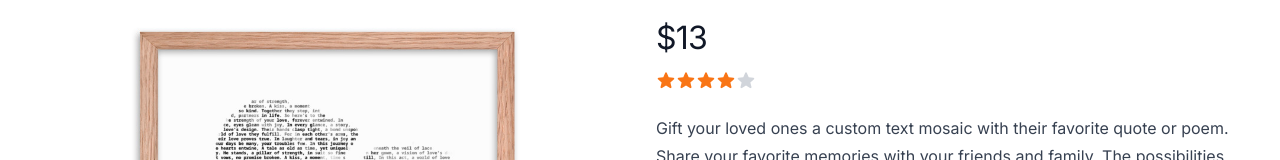
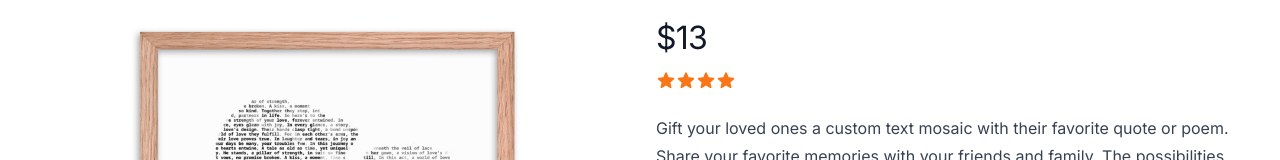
Before and after one commit to lemnispace/web-client, a Next.js app: page /shop/mosaics/1 in a window 1280 px wide. Shown: the part 244-404 px from the top of the page. Built offline with nearby package versions, Linux system fonts and the light colour scheme.

Commit message:
Refactor Mosaic component and add interface

```diff
--- a/src/app/shop/mosaics/[slug]/page.tsx
+++ b/src/app/shop/mosaics/[slug]/page.tsx
@@ -9,8 +9,14 @@ import ProductTitle, {
 import mosaicImg2 from "@/images/mosaic/mosaic-2.jpg";
 import mosaicImgCloseup from "@/images/mosaic/mosaic-closeup-1.jpg";
 
-export default function Mosaic(...props: any) {
-  console.log("Mosaic Props", props);
+interface MosaicProps {
+  params: {
+    slug: string;
+  };
+  searchParams: Record<string, string>;
+}
+
+export default function Mosaic(props: MosaicProps) {
   const product = {
     id: 1,
     name: "Text Mosaic",
@@ -89,7 +95,7 @@ export default function Mosaic(...props: any) {
           {/* Product info */}
           <div className="mt-10 px-4 sm:mt-16 sm:px-0 lg:mt-0">
             <ProductTitle name={product.name} price={product.price} />
-            <ProductRating rating={4} className="mt-3" />
+            <ProductRating rating={4} outOf={4} className="mt-3" />
 
             <div className="mt-6">
               <ProductDescription description={product.description} />
```
